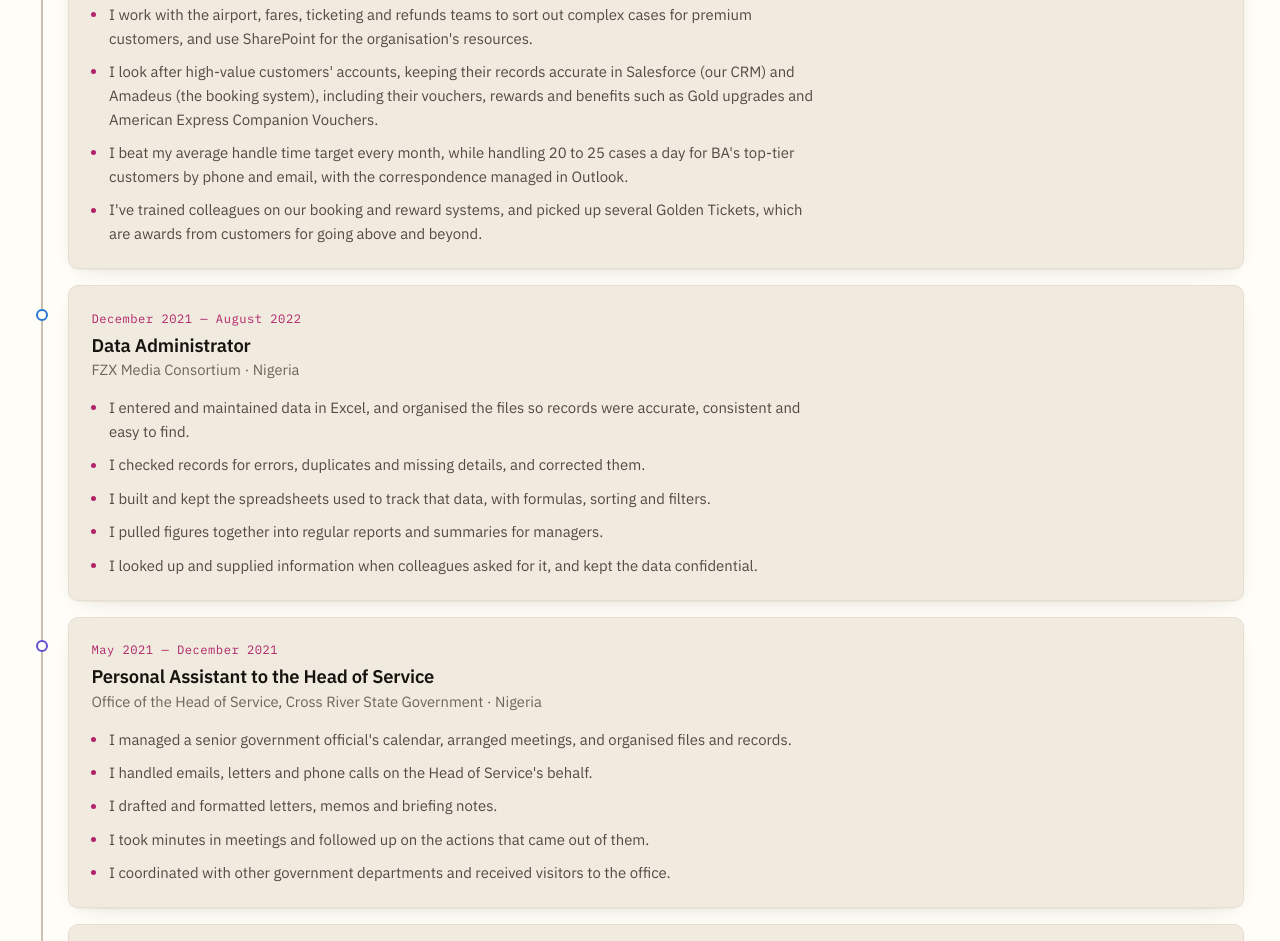
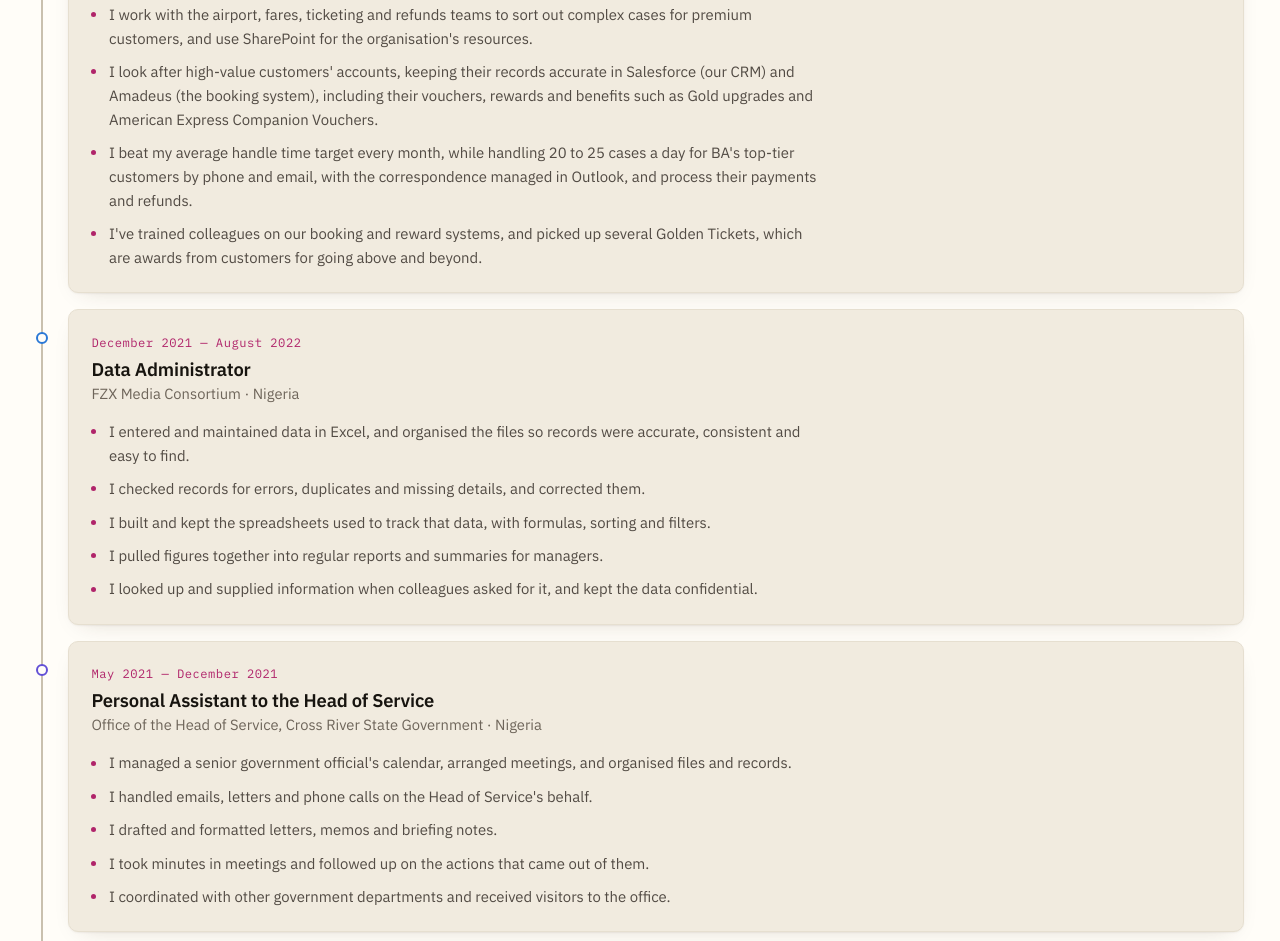
Before and after one commit to TheLordBass/TheLordBass.github.io, a plain HTML site: page index.html in a window 1280 px wide. Shown: the part 9413-10354 px from the top of the page. Drawn offline with Linux system fonts and the light colour scheme.

Commit message:
Two-page CV; payments and refunds in the BA experience

```diff
--- a/index.html
+++ b/index.html
@@ -702,7 +702,7 @@
                         <li>I noticed customers whose flights were cancelled in schedule changes kept getting rebooked onto flights hours earlier or later, even when a new flight had been added at almost the same time. I took it to management, and it led to a new policy letting us rebook those customers onto the closer flight free of charge. Spotting a process that isn't working and getting it changed is the continuous improvement side of the job, and it's the part I enjoy most.</li>
                         <li>I work with the airport, fares, ticketing and refunds teams to sort out complex cases for premium customers, and use SharePoint for the organisation's resources.</li>
                         <li>I look after high-value customers' accounts, keeping their records accurate in Salesforce (our CRM) and Amadeus (the booking system), including their vouchers, rewards and benefits such as Gold upgrades and American Express Companion Vouchers.</li>
-                        <li>I beat my average handle time target every month, while handling 20 to 25 cases a day for BA's top-tier customers by phone and email, with the correspondence managed in Outlook.</li>
+                        <li>I beat my average handle time target every month, while handling 20 to 25 cases a day for BA's top-tier customers by phone and email, with the correspondence managed in Outlook, and process their payments and refunds.</li>
                         <li>I've trained colleagues on our booking and reward systems, and picked up several Golden Tickets, which are awards from customers for going above and beyond.</li>
                     </ul>
                 </div>
```
Also changed, not shown: 1 other file.
